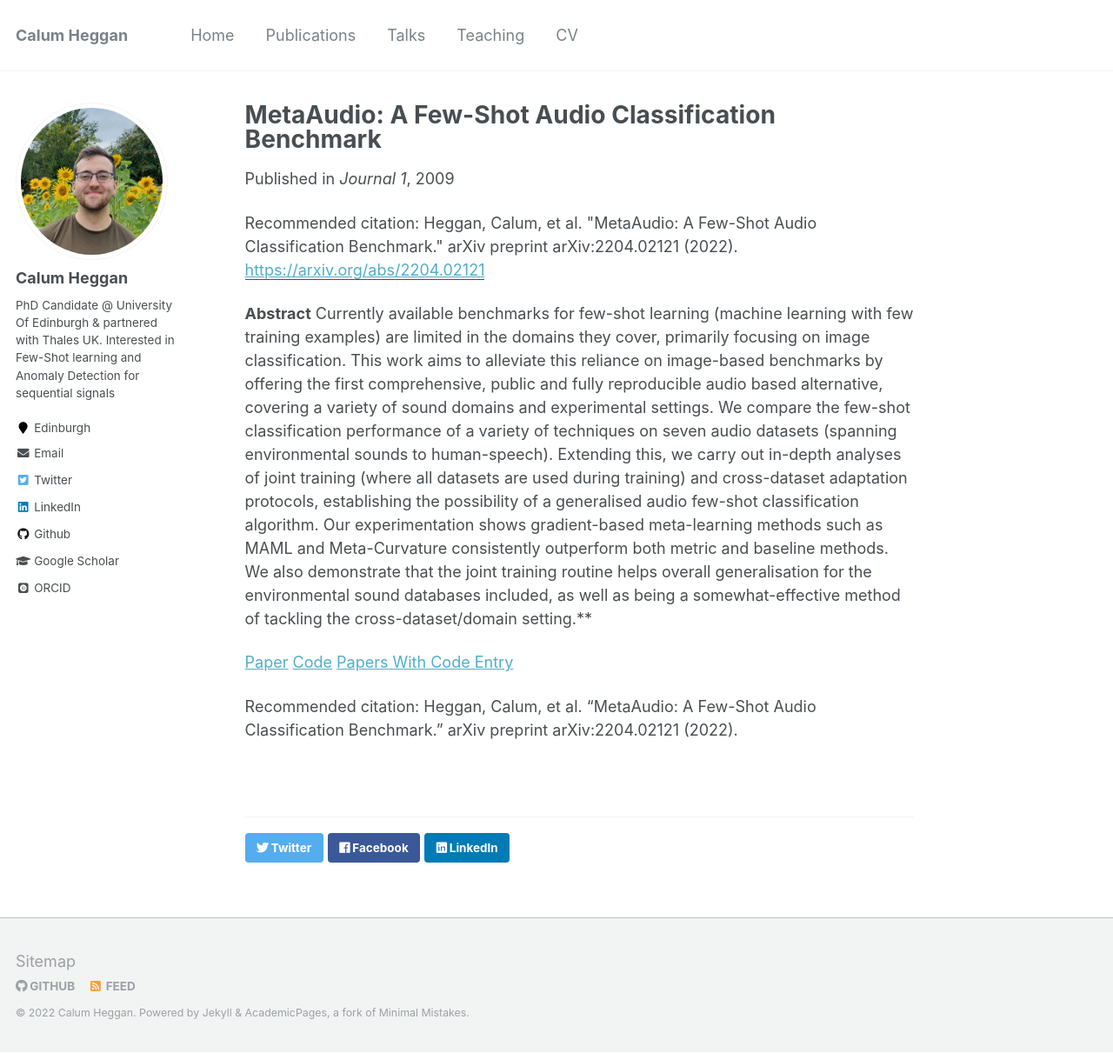
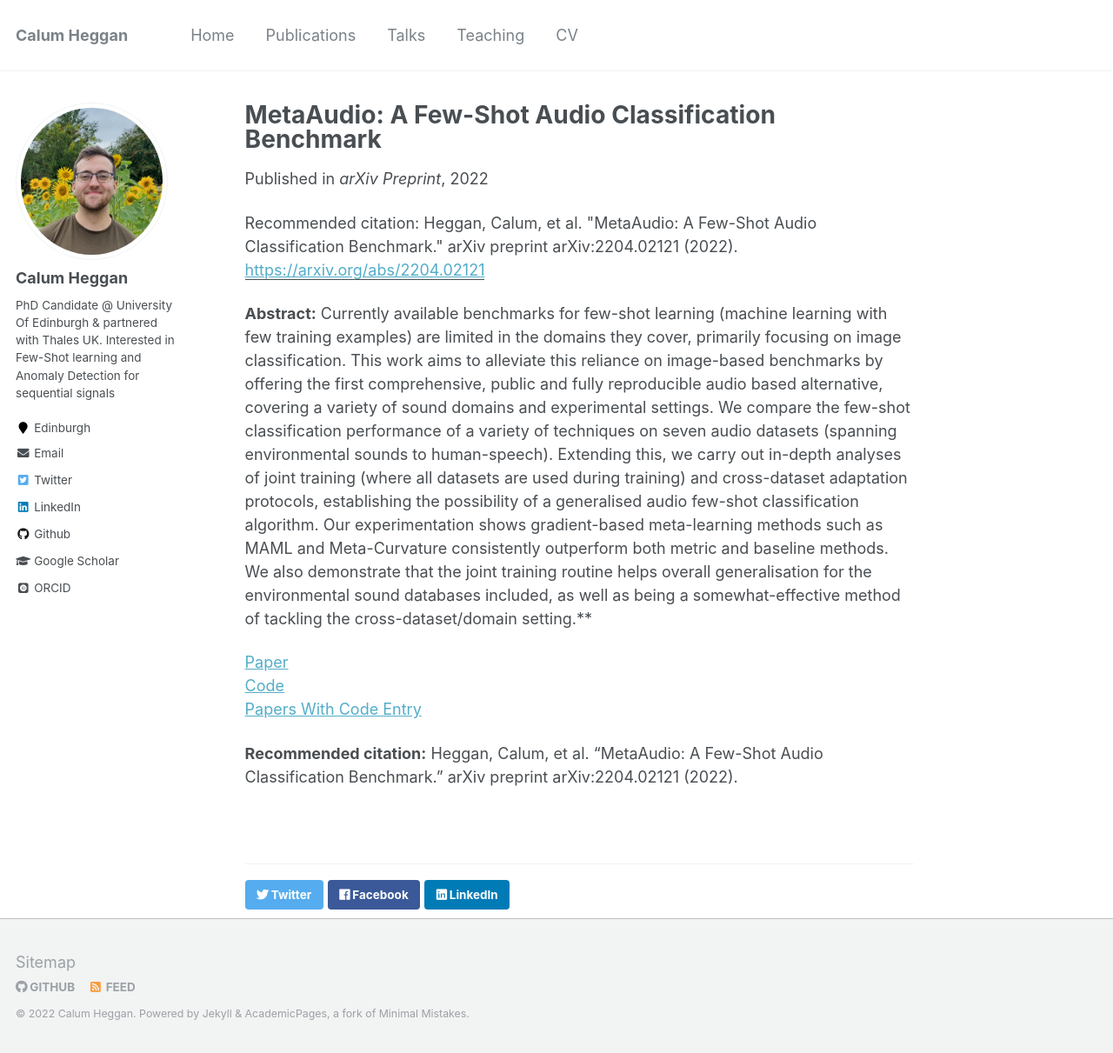
Before and after one commit to CHeggan/CHeggan.github.io, a Jekyll site: the page built from _publications/2022-04-03-meta-audio.md, in a window 1280 px wide and 1211 px high. Shown: the whole window at 87% size. Built offline with Jekyll 4.4.1, drawn with Linux system fonts in a browser that asks for light colours; some web fonts are replaced.

Commit message:
Update 2022-04-03-meta-audio.md

```diff
--- a/_publications/2022-04-03-meta-audio.md
+++ b/_publications/2022-04-03-meta-audio.md
@@ -3,15 +3,15 @@ title: "MetaAudio: A Few-Shot Audio Classification Benchmark"
 collection: publications
 permalink: /publication/2009-10-01-paper-title-number-1
 excerpt: 'This paper looks to establish a novel few-shot audio classification benchmark'
-date: 2009-10-01
-venue: 'Journal 1'
+date: 2022-04-03
+venue: 'arXiv Preprint'
 paperurl: 'https://arxiv.org/abs/2204.02121'
 citation: 'Heggan, Calum, et al. "MetaAudio: A Few-Shot Audio Classification Benchmark." arXiv preprint arXiv:2204.02121 (2022).'
 ---
-**Abstract** Currently available benchmarks for few-shot learning (machine learning with few training examples) are limited in the domains they cover, primarily focusing on image classification. This work aims to alleviate this reliance on image-based benchmarks by offering the first comprehensive, public and fully reproducible audio based alternative, covering a variety of sound domains and experimental settings. We compare the few-shot classification performance of a variety of techniques on seven audio datasets (spanning environmental sounds to human-speech). Extending this, we carry out in-depth analyses of joint training (where all datasets are used during training) and cross-dataset adaptation protocols, establishing the possibility of a generalised audio few-shot classification algorithm. Our experimentation shows gradient-based meta-learning methods such as MAML and Meta-Curvature consistently outperform both metric and baseline methods. We also demonstrate that the joint training routine helps overall generalisation for the environmental sound databases included, as well as being a somewhat-effective method of tackling the cross-dataset/domain setting.**
+**Abstract:** Currently available benchmarks for few-shot learning (machine learning with few training examples) are limited in the domains they cover, primarily focusing on image classification. This work aims to alleviate this reliance on image-based benchmarks by offering the first comprehensive, public and fully reproducible audio based alternative, covering a variety of sound domains and experimental settings. We compare the few-shot classification performance of a variety of techniques on seven audio datasets (spanning environmental sounds to human-speech). Extending this, we carry out in-depth analyses of joint training (where all datasets are used during training) and cross-dataset adaptation protocols, establishing the possibility of a generalised audio few-shot classification algorithm. Our experimentation shows gradient-based meta-learning methods such as MAML and Meta-Curvature consistently outperform both metric and baseline methods. We also demonstrate that the joint training routine helps overall generalisation for the environmental sound databases included, as well as being a somewhat-effective method of tackling the cross-dataset/domain setting.**
 
-[Paper](https://arxiv.org/abs/2204.02121)
-[Code](https://github.com/CHeggan/MetaAudio-A-Few-Shot-Audio-Classification-Benchmark)
-[Papers With Code Entry](https://paperswithcode.com/paper/metaaudio-a-few-shot-audio-classification)
+[Paper](https://arxiv.org/abs/2204.02121) <br/>
+[Code](https://github.com/CHeggan/MetaAudio-A-Few-Shot-Audio-Classification-Benchmark) <br/>
+[Papers With Code Entry](https://paperswithcode.com/paper/metaaudio-a-few-shot-audio-classification) <br/>
 
-Recommended citation: Heggan, Calum, et al. "MetaAudio: A Few-Shot Audio Classification Benchmark." arXiv preprint arXiv:2204.02121 (2022).
+**Recommended citation:** Heggan, Calum, et al. "MetaAudio: A Few-Shot Audio Classification Benchmark." arXiv preprint arXiv:2204.02121 (2022).
```
